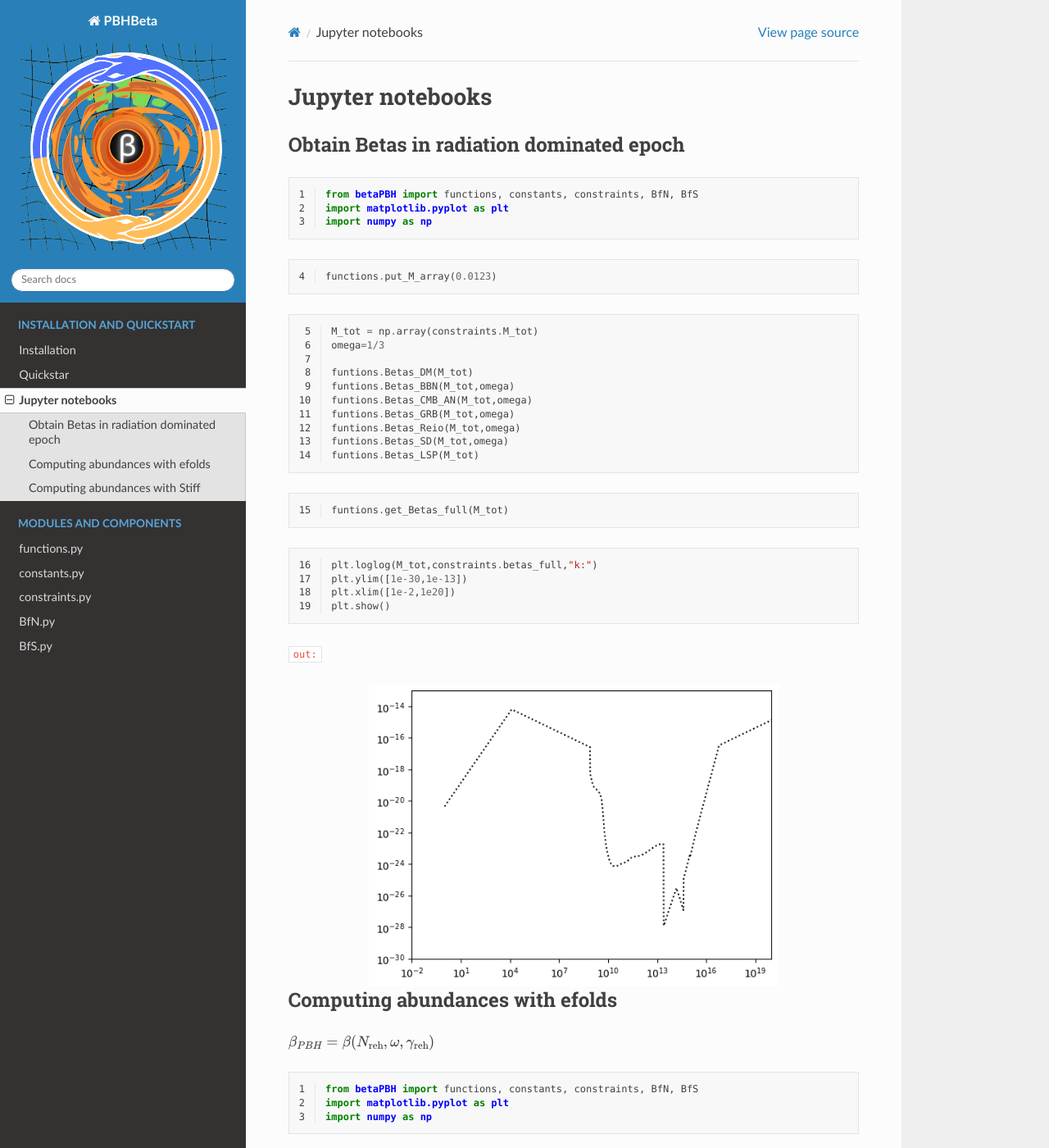
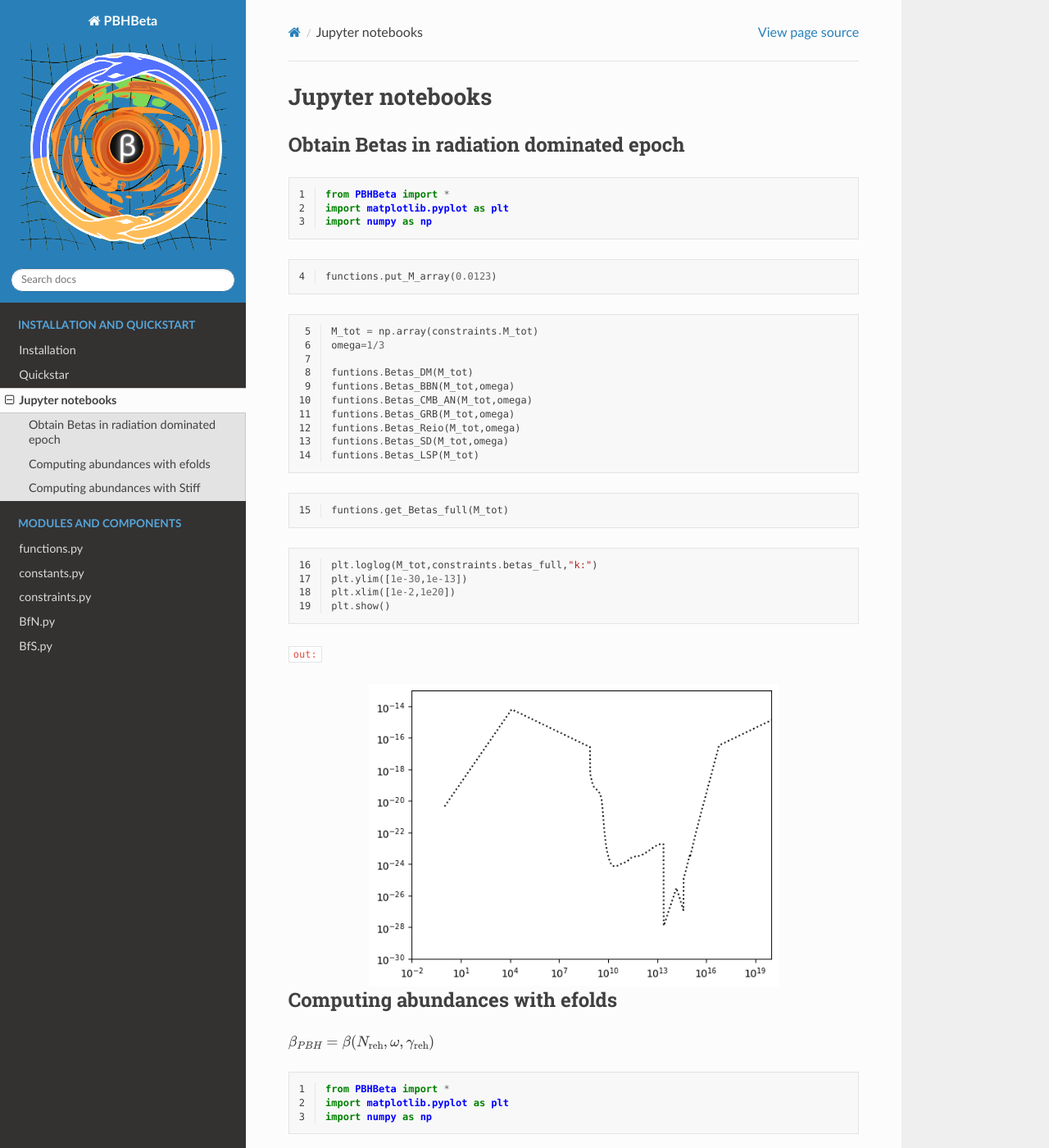
Before and after one commit to TadeoDGAguilar/PBHBeta, a Sphinx documentation site: the page built from docs/examples.md, in a window 1280 px wide and 1400 px high. Shown: the whole window at 82% size. Built offline with Sphinx 7.4.7 and the Read the Docs theme 2.0.0, drawn with Linux system fonts in a browser that asks for light colours; some of the changed text lies outside the part shown.

Commit message:
Update examples.md

````diff
--- a/docs/examples.md
+++ b/docs/examples.md
@@ -4,7 +4,7 @@
 
 ```{code-block} python
 :lineno-start: 1
-from betaPBH import functions, constants, constraints, BfN, BfS
+from PBHBeta import *
 import matplotlib.pyplot as plt
 import numpy as np
 ```
@@ -54,7 +54,7 @@ $\beta_{PBH} = \beta(N_{\rm reh}, \omega, \gamma_{\rm reh})$
 
 ```{code-block} python
 :lineno-start: 1
-from betaPBH import functions, constants, constraints, BfN, BfS
+from PBHBeta import *
 import matplotlib.pyplot as plt
 import numpy as np
 ```
@@ -93,7 +93,7 @@ $\beta_{PBH} = \beta(N_{\rm stiff}, \omega, \gamma_{\rm stiff})$
 
 ```{code-block} python
 :lineno-start: 1
-from betaPBH import functions, constants, constraints, BfN, BfS
+from PBHBeta import *
 import matplotlib.pyplot as plt
 import numpy as np
 ```
````
